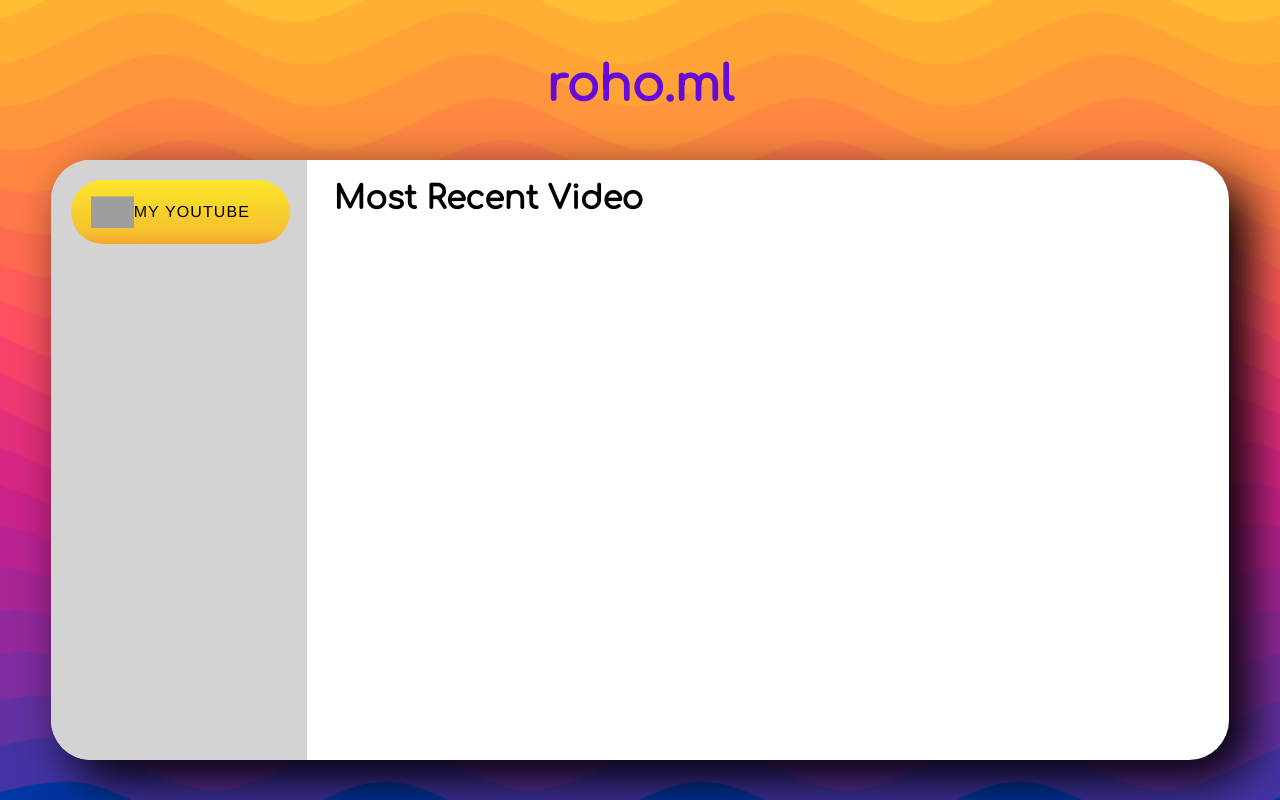
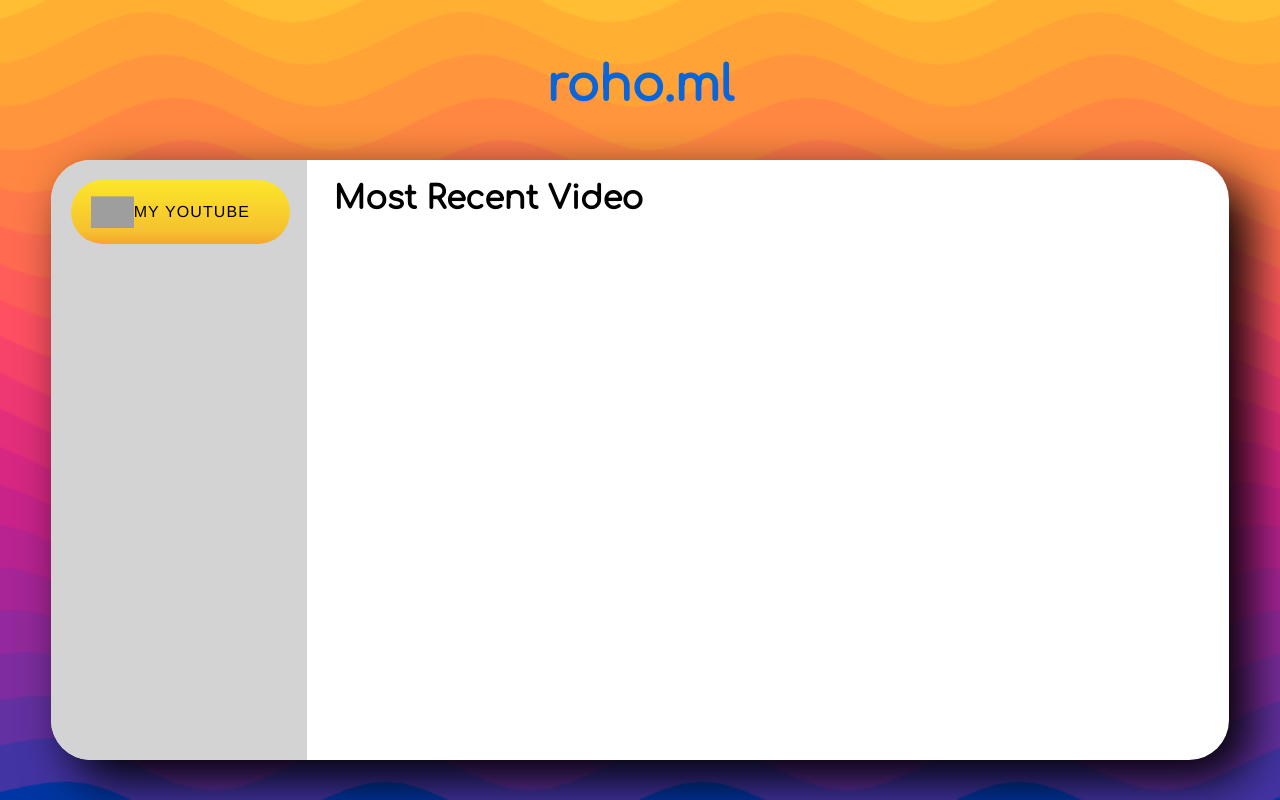
Before and after one commit to Pokemaster9876/Pokemaster9876.github.io, a plain HTML site: page index.html in a window 1280 px wide. Drawn offline with nearby package versions, Linux system fonts and the light colour scheme; no server answers; grey boxes are pictures that could not be loaded; some icons are missing.

Commit message:
Update main.css

```diff
--- a/main.css
+++ b/main.css
@@ -36,7 +36,7 @@ body {
 }
 
 .black {
-    color: #650adb;
+    color: #0a65db;
 }
 
 .large {
```
